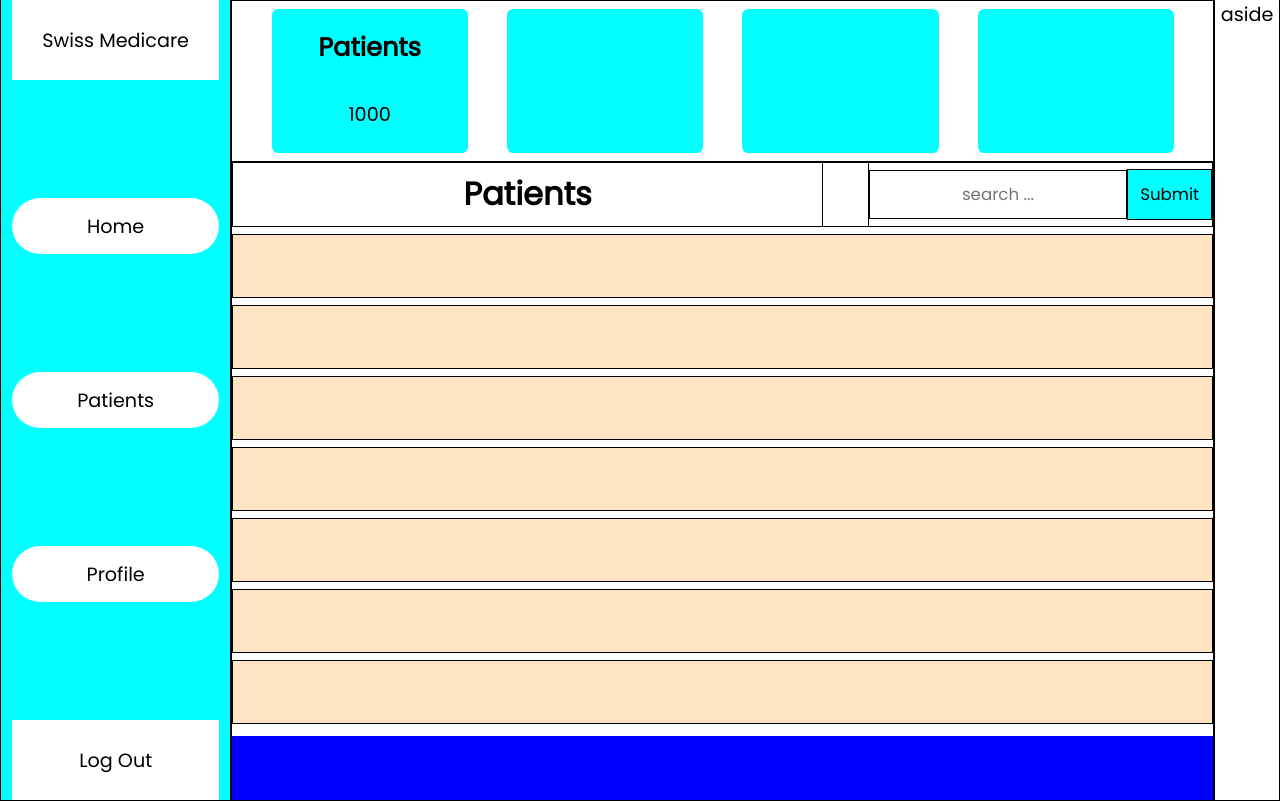
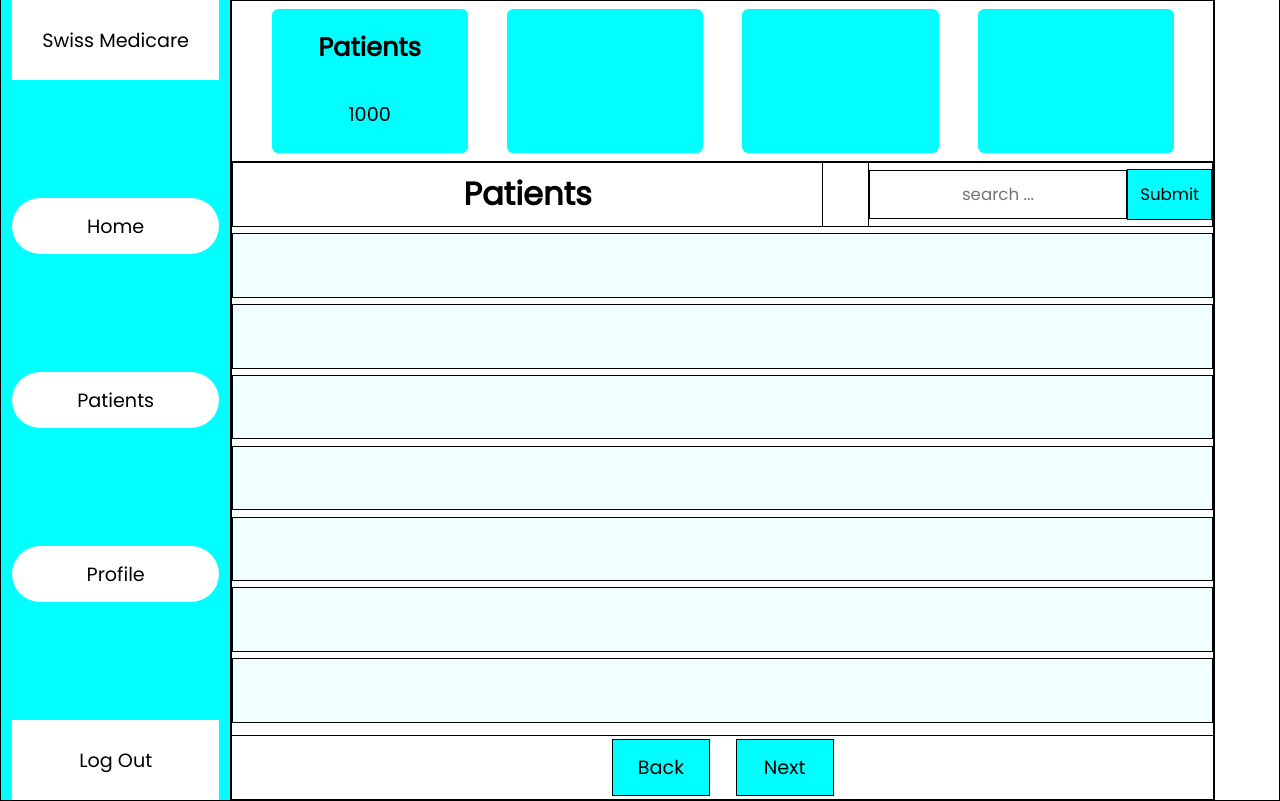
Before and after one commit to MokuaEnock/swiss, a React (Create React App) app: page /doctor in a window 1280 px wide. Built offline with nearby package versions, Linux system fonts and the light colour scheme.

Commit message:
style doctor navigation buttons

```diff
--- a/src/App.css
+++ b/src/App.css
@@ -181,16 +181,30 @@ input:focus {
 
 .doctor-patient {
   border: thin solid black;
-  background-color: bisque;
+  background-color: azure;
   height: 12.3%;
   margin-top: 0.5vw;
   margin-bottom: 0.5vw;
 }
 
 #doctor-list-footer {
-  background-color: blue;
+  /* background-color: blue; */
   width: 100%;
   height: 10%;
+  display: flex;
+  flex-direction: row;
+  align-items: center;
+  justify-content: center;
+  border: thin solid black;
+}
+
+.doctor-nav {
+  border: thin solid black;
+  background-color: aqua;
+  height: 90%;
+  width: 10%;
+  margin-left: 1vw;
+  margin-right: 1vw;
 }
 
 #doctor-aside {
--- a/src/pages/doctor.js
+++ b/src/pages/doctor.js
@@ -37,11 +37,18 @@ export default function Doctor() {
             <li className="doctor-patient"></li>
             <li className="doctor-patient"></li>
           </ul>
-          <div id="doctor-list-footer"></div>
+          <div id="doctor-list-footer">
+            <button id="doctor-back" className="doctor-nav">
+              Back
+            </button>
+            <button id="doctor-next" className="doctor-nav">
+              Next
+            </button>
+          </div>
         </div>
       </section>
 
-      <aside id="doctor-aside">aside</aside>
+      <aside id="doctor-aside"></aside>
     </main>
   );
 }
```
